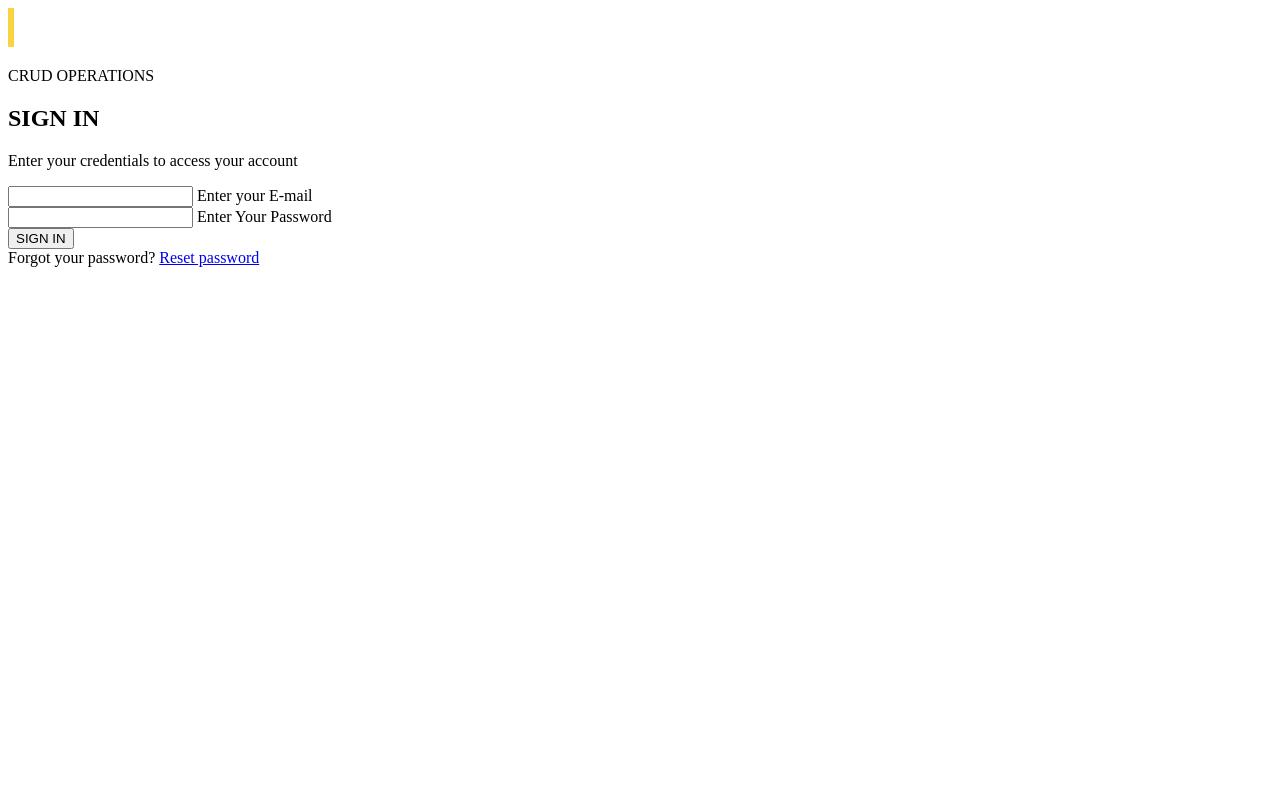
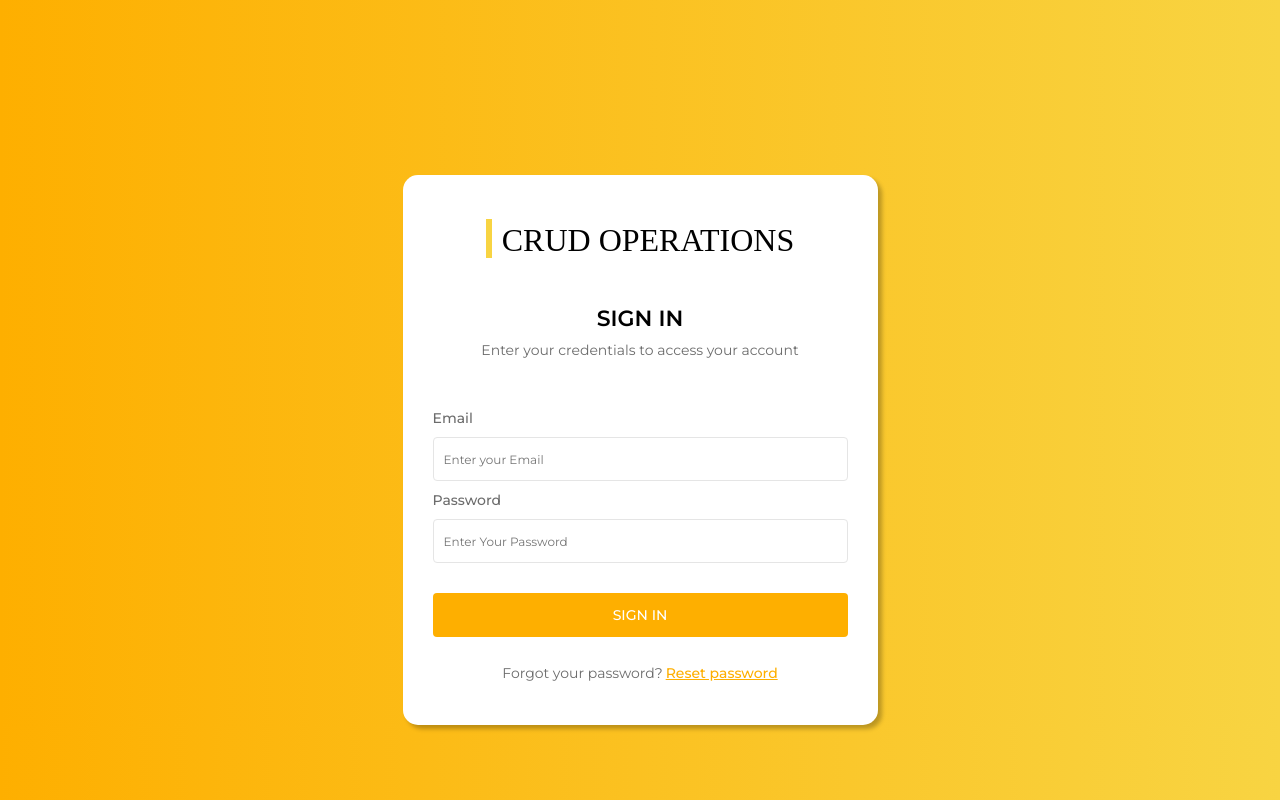
Before and after one commit to sebasBetancourt/simple-board, a plain HTML site: page views/sign_in.html in a window 1280 px wide. Drawn offline with Linux system fonts and the light colour scheme; a web font is replaced by a local one.

Commit message:
feat: :lipstick: style.css added

```diff
--- a/css/style.css
+++ b/css/style.css
@@ -6,3 +6,160 @@
     padding: 0;
     box-sizing: border-box;
 }
+
+body {
+    background-image: linear-gradient(to right, var(--color-2), var(--color-8));
+}
+
+main{
+    display: flex;
+    justify-content: center;
+    align-items: center;
+    padding-top: 175px;
+}
+
+.form_container{
+    width: 475px;
+    height: 550px;
+    background-color: var(--color-3);
+    border-radius: 15px;
+    box-shadow: 4px 4px 4px hsla(0, 0%, 0%, 0.250);
+}
+
+.tittle{
+    display: flex;
+    flex-direction: row;
+    align-items: center;
+    padding-top: 44px;
+    justify-content: center;
+    gap: 10px;
+}
+
+.name{
+    font-family: "Montserrat-Bold";
+    font-size: 32px;
+    color: var(--color-1);
+}
+
+.sign_in{
+    padding-top: 43px;
+    display: flex;
+    justify-content: center;
+    align-items: center;
+}
+
+.sign_in h1{
+    font-family: "Montserrat-SemiBold";
+    font-size: 22px;
+    color: var(--color-1);
+}
+
+.text{
+    padding-top: 9px;
+    display: flex;
+    justify-content: center;
+    align-items: center;
+}
+
+.text p{
+    font-family: "Montserrat-Regular";
+    font-size: 14px;
+    color: var(--color-6);
+}
+
+.email_cont{
+    padding-top: 50px;
+    padding-left: 30px;
+}
+
+.text_email p{
+    font-family: "Montserrat-Medium";
+    font-size: 14px;
+    color: var(--color-6);
+}
+
+.user{
+    padding-top: 10px;
+}
+
+.user input{
+    width: 415px;
+    height: 44px;
+    border-radius: 4px;
+    font-family:  "Montserrat-Regular";
+    font-size: 12px;
+    color: var(--color-1);
+    border: 1px solid var(--color-7);
+}
+
+.text_password{
+    padding-top: 10px;
+}
+
+.text_password p{
+    font-family: "Montserrat-Medium";
+    font-size: 14px;
+    color: var(--color-6);
+}
+
+.password_cont{
+    padding-top: 10px;
+}
+
+.password_cont input{
+    width: 415px;
+    height: 44px;
+    border-radius: 4px;
+    font-family:  "Montserrat-Regular";
+    font-size: 12px;
+    color: var(--color-1);
+    border: 1px;
+    border: 1px solid var(--color-7);
+
+
+}
+
+.space{
+    padding: 10px;
+    font-family:  "Montserrat-Regular";
+    font-size: 12px;
+    color: var(--color-1);
+}
+
+.button_cont{
+    display: flex;
+    justify-content: center;
+    align-items: center;
+    padding-top: 30px;
+}
+
+button{
+    width: 415px;
+    height: 44px;
+    background-color: var(--color-2);
+    font-family: "Montserrat-Medium";
+    font-size: 14px;
+    color: var(--color-3);
+    border-radius: 4px;
+    border: none;
+}
+
+.forgot{
+    display: flex;
+    flex-direction: row;
+    justify-content: center;
+    padding-top: 27px;
+    gap: 3px;
+}
+
+.forgot p{
+    font-family: "Montserrat-Regular";
+    font-size: 14px;
+    color: var(--color-6);
+}
+
+.forgot a{
+    font-family: "Montserrat-Medium";
+    font-size: 14px;
+    color: var(--color-2);
+}
--- a/views/sign_in.html
+++ b/views/sign_in.html
@@ -3,15 +3,20 @@
 <head>
     <meta charset="UTF-8">
     <meta name="viewport" content="width=device-width, initial-scale=1.0">
+    <link rel="stylesheet" href="../css/style.css">
     <title>Document</title>
 </head>
 <body>
     <main>
         <section class="form_container">
             <div class="form">
-                <div class="title">
+                <div class="tittle">
+                    <div class="line">
                     <img src="../storage/img/Line.png" alt="">
+                    </div>
+                    <div class="name">
                     <p>CRUD OPERATIONS</p>
+                    </div>
                 </div>
                 <div class="sign_in">
                     <h1>SIGN IN</h1>
@@ -19,21 +24,27 @@
                 <div class="text">
                     <p>Enter your credentials to access your account</p>
                 </div>
-                <div class="email">
+                <div class="email_cont">
                     <form action="post">
+                        <div class="text_email">
+                            <p>Email</p>
+                        </div>
                         <div class="user">
-                            <input type="text" required>
-                            <label for="">Enter your E-mail</label>
+                            <input class="space" type="email" name="email" id="email" placeholder="Enter your Email">
                         </div>
-                        <div class="password">
-                            <input type="text" required>
-                            <label for="">Enter Your Password</label>
+                        <div class="text_password">
+                            <p>Password</p>
+                        </div>
+                        <div class="password_cont">
+                            <input class="space" type="password" name="password" id="password" placeholder="Enter Your Password">
                         </div>
                     </form>
                 </div>
-                <button type="submit" value="SIGN IN">SIGN IN</button>
+                    <div class="button_cont">
+                        <button class="button" type="submit" value="SIGN IN">SIGN IN</button>
+                    </div>
                 <div class="forgot">
-                    Forgot your password? <a href="#">Reset password</a>
+                    <p>Forgot your password?</p> <a href="#">Reset password</a>
                 </div>
             </div>
 
```
